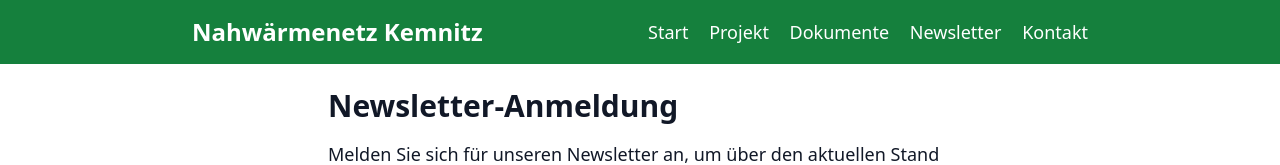
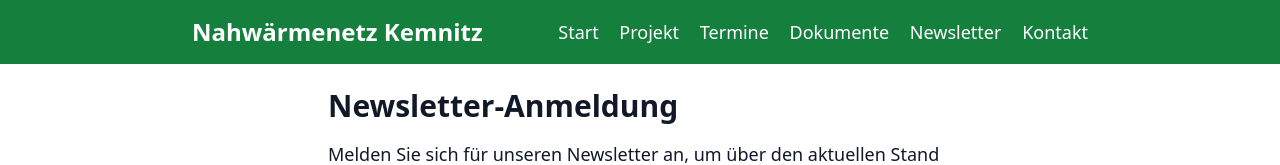
Before and after one commit to NXcomde/nahwaermenetz-kemnitz, a plain HTML site: page newsletter.html in a window 1280 px wide. Shown: the top 165 px of the page. Drawn offline with nearby package versions, Linux system fonts and the light colour scheme.

Commit message:
Update newsletter.html

```diff
--- a/newsletter.html
+++ b/newsletter.html
@@ -13,6 +13,7 @@
       <nav class="space-x-4 text-lg">
         <a href="index.html" class="hover:underline">Start</a>
         <a href="projekt.html" class="hover:underline">Projekt</a>
+        <a href="termine.html" class="hover:underline">Termine</a>
         <a href="dokumente.html" class="hover:underline">Dokumente</a>
         <a href="newsletter.html" class="hover:underline">Newsletter</a>
         <a href="kontakt.html" class="hover:underline">Kontakt</a>
```
